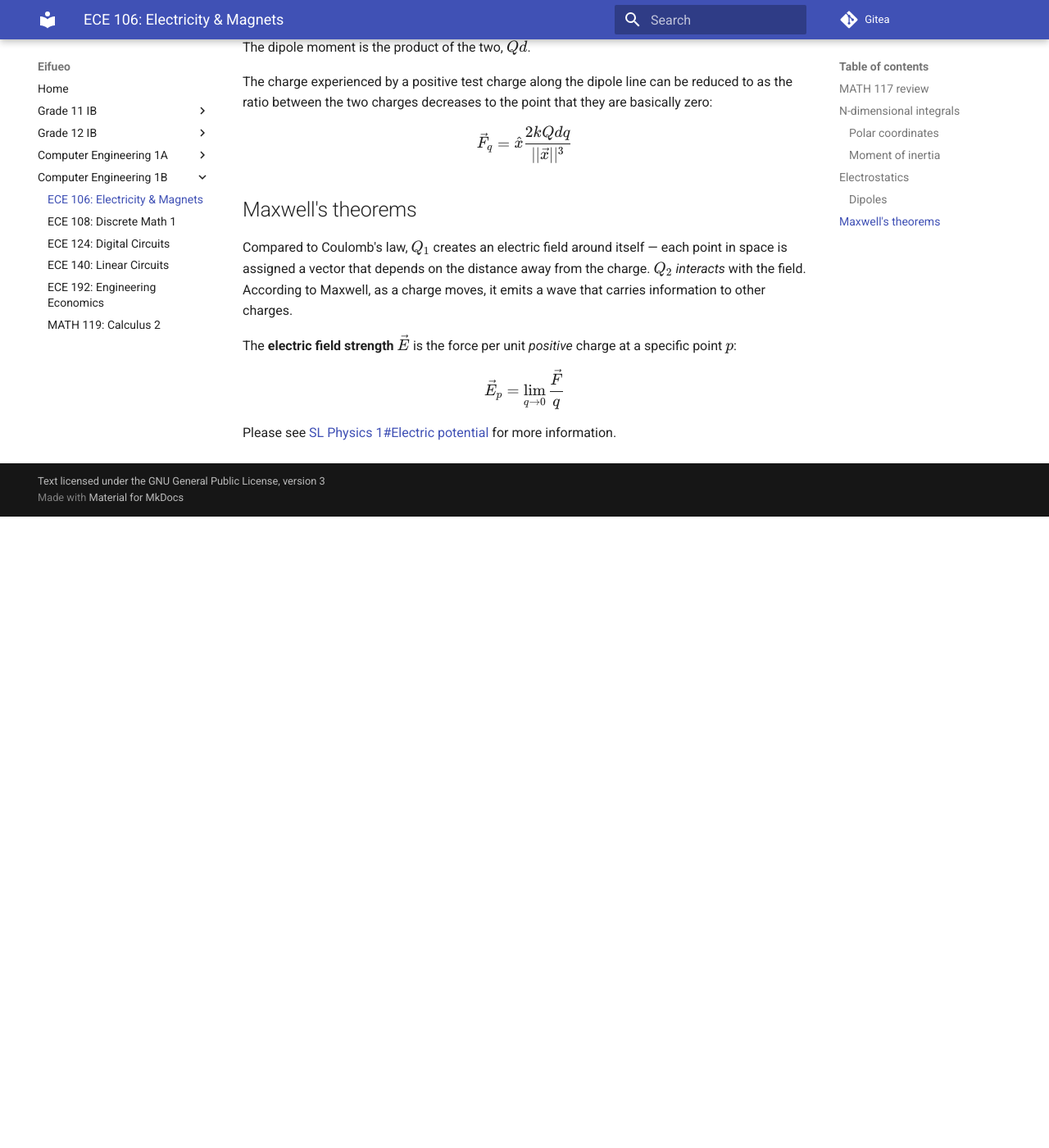
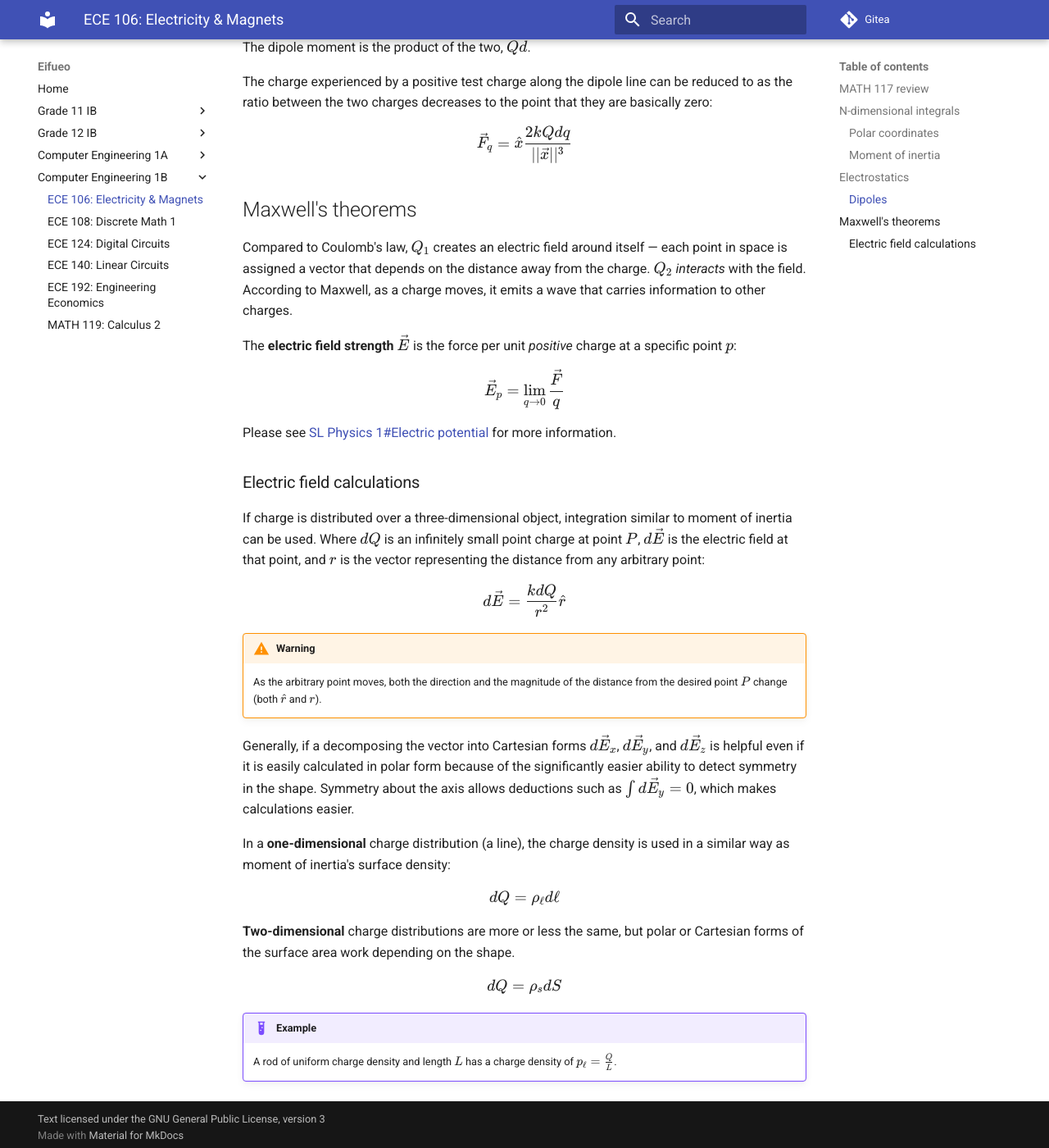
Before and after one commit to potatoeggy/eifueo, an MkDocs documentation site: the page built from docs/1b/ece106.md, in a window 1280 px wide and 1400 px high, scrolled down 4742 px. Shown: the whole window at 82% size. Built offline with MkDocs 1.6.1 and Material for MkDocs 9.7.7, drawn with Linux system fonts in a browser that asks for light colours; before the commit the page ends 5372 px from its top, so only the background shows below that.

Commit message:
ece106: electric field calcs part 1
too tired for part 2

```diff
--- a/docs/1b/ece106.md
+++ b/docs/1b/ece106.md
@@ -192,3 +192,25 @@ The **electric field strength** $\vec E$ is the force per unit *positive* charge
 $$\vec E_p=\lim_{q\to 0}\frac{\vec{F}}{q}$$
 
 Please see [SL Physics 1#Electric potential](/sph3u7/#electric-potential) for more information.
+
+### Electric field calculations
+
+If charge is distributed over a three-dimensional object, integration similar to moment of inertia can be used. Where $dQ$ is an infinitely small point charge at point $P$, $d\vec E$ is the electric field at that point, and $r$ is the vector representing the distance from any arbitrary point:
+
+$$d\vec E = \frac{kdQ}{r^2}\hat r$$
+
+!!! warning
+    As the arbitrary point moves, both the direction and the magnitude of the distance from the desired point $P$ change (both $\hat r$ and $r$).
+
+Generally, if a decomposing the vector into Cartesian forms $d\vec E_x$, $d\vec E_y$, and $d\vec E_z$ is helpful even if it is easily calculated in polar form because of the significantly easier ability to detect symmetry in the shape. Symmetry about the axis allows deductions such as $\int d\vec E_y=0$, which makes calculations easier.
+
+In a **one-dimensional** charge distribution (a line), the charge density is used in a similar way as moment of inertia's surface density:
+
+$$dQ=\rho_\ell d\ell$$
+
+**Two-dimensional** charge distributions are more or less the same, but polar or Cartesian forms of the surface area work depending on the shape.
+
+$$dQ=\rho_s dS$$
+
+!!! example
+    A rod of uniform charge density and length $L$ has a charge density of $p_\ell=\frac{Q}{L}$.
```
Also changed, not shown: docs/1b/ece124.md (+3 -3 lines).
